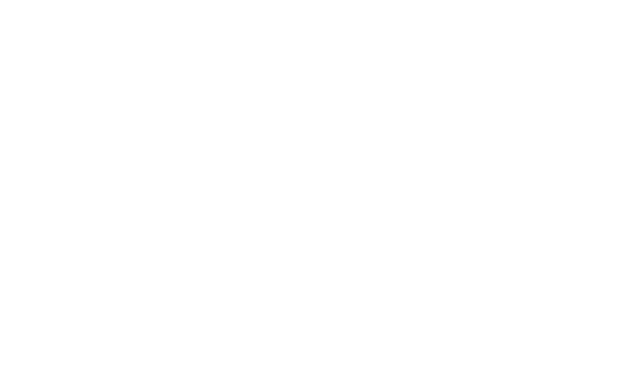
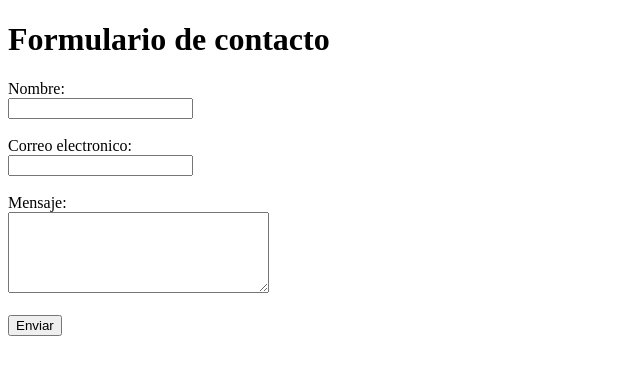
Before and after one commit to Soto022/Proyecto_formativo, a plain HTML site: page index.html in a window 1280 px wide. Shown: the whole page, without its empty margins (0-640 px from the left). Drawn offline with Linux system fonts and the light colour scheme.

Commit message:
segundo dato

```diff
--- a/index.html
+++ b/index.html
@@ -6,6 +6,18 @@
     <title>Commits</title>
 </head>
 <body>
+    <h1>Formulario de contacto</h1>
+    <form action="/enviar" method="POST">
+        <label for="nombre">Nombre:</label><br>
+        <input type="text" id="nombre" name="nombre" required><br><br>
 
+        <label for="correo">Correo electronico:</label><br>
+        <input type="email" id="correo" name="correo" required><br><br>
+
+        <label for="mensaje">Mensaje:</label><br>
+        <textarea id="mensaje" name="mensaje" rows="5" cols="30" required></textarea><br><br>
+
+        <button type="submit">Enviar</button>
+    </form>
 </body>
 </html>
```
